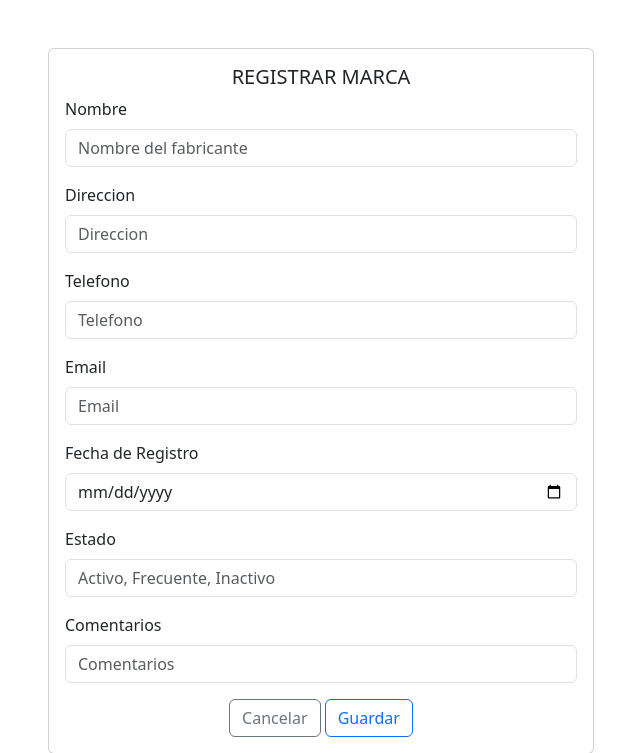
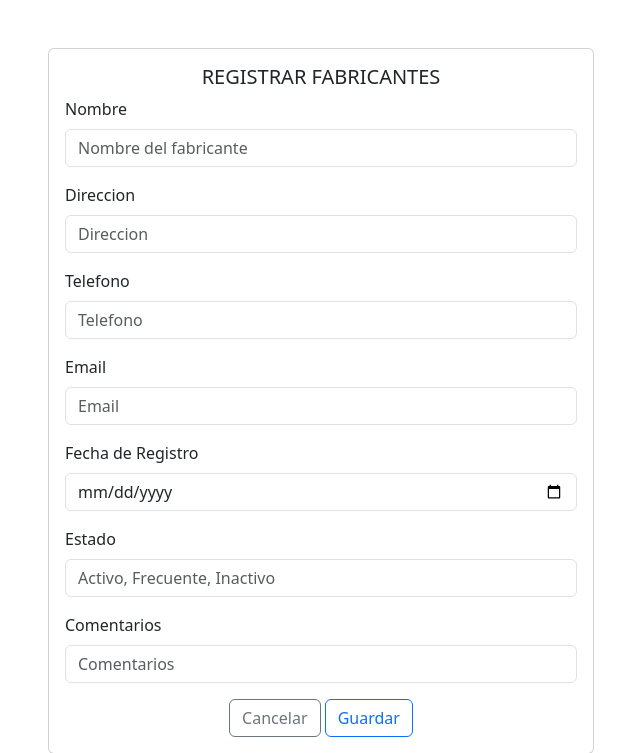
Before and after one commit to Hernandezc128/CRUD_Relacional_tbl_productos_categoria_fabricantes, a PHP site: page /CRUD_RELACIONAL/Formularios/marcas/crear.php in a window 1280 px wide. Shown: the part 81-834 px from the top of the page, without its empty margins (319-959 px from the left). Run offline with PHP 8.4, Linux system fonts and the light colour scheme.

Commit message:
Update crear.php

```diff
--- a/Formularios/marcas/crear.php
+++ b/Formularios/marcas/crear.php
@@ -48,7 +48,7 @@ require_once("../../config/conexion.php");
             <div class="col-md-6">
                 <div class="card">
                     <div class="card-body">
-                        <h5 class="card-title text-center">REGISTRAR MARCA</h5>
+                        <h5 class="card-title text-center">REGISTRAR FABRICANTES</h5>
                         <form action="<?php echo base_url; ?>CRUDM/insertarDatos.php" method="POST">
                         <div class="mb-3">
                                 <label for="nom_fabricante" class="form-label">Nombre</label>
```
